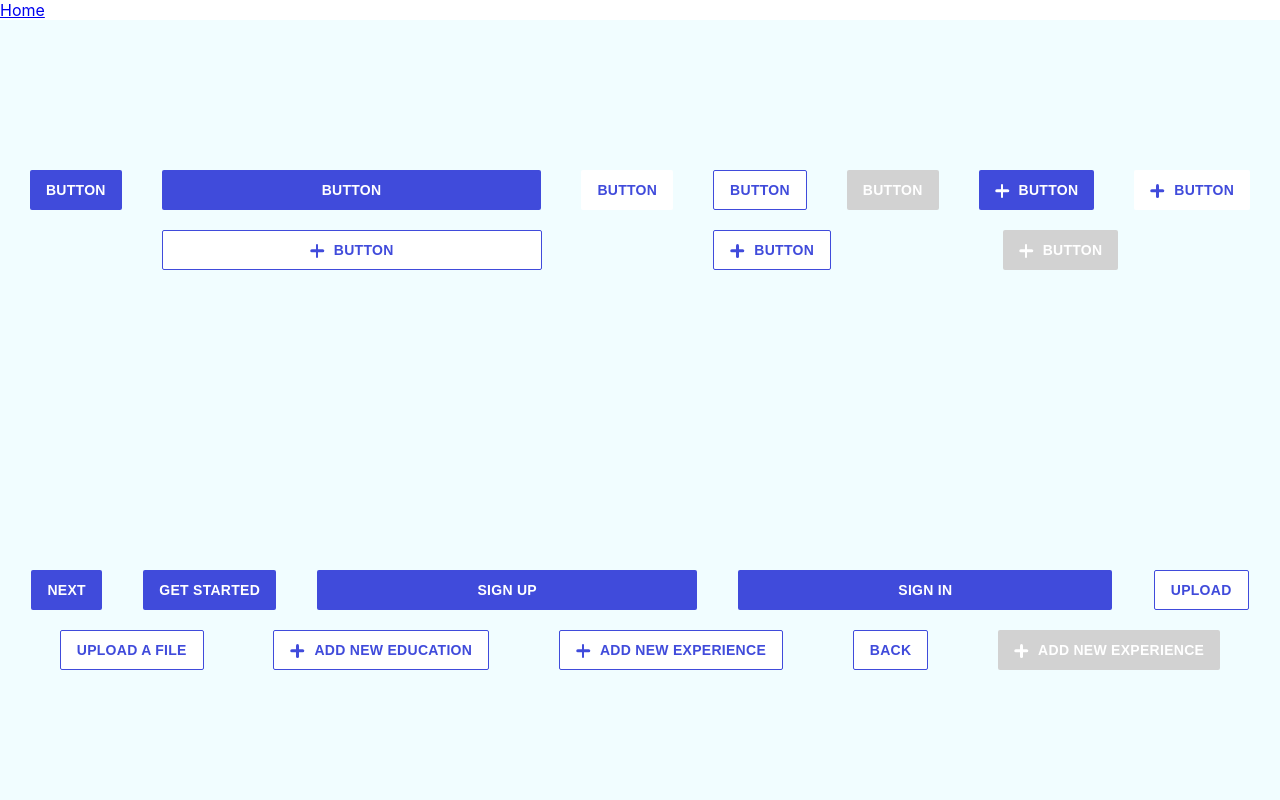
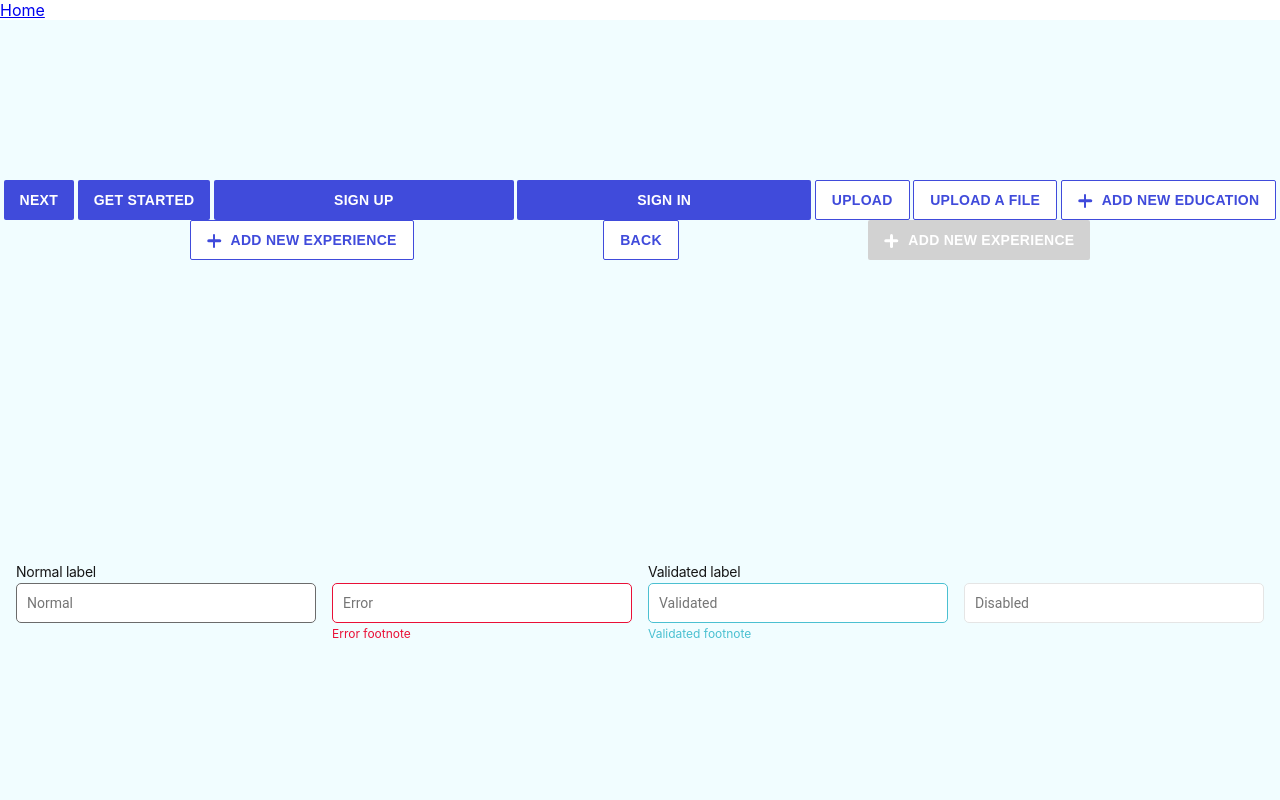
Before and after one commit to justinpchang/ant-client-temp, a React (Create React App) app: page /test in a window 1280 px wide. Shown: the top 800 px of the page. Built offline with nearby package versions, Linux system fonts and the light colour scheme.

Commit message:
fixed indentation, added usage notes

```diff
--- a/src/components/ComponentsLibrary/Buttons/BlueBtn.jsx
+++ b/src/components/ComponentsLibrary/Buttons/BlueBtn.jsx
@@ -5,13 +5,21 @@ import {
 	Icon
 } from './Button.styles';
 
-const BlueButton = ({ icon, inactive, size, children }) => {
-    const displayIcon = (!icon) ? '' : (
+/*
+  PROPS:
+  icon?: icon prop loads css dependin if the buttons needs a '+' icon
+  inactive?: inactive prop loads css depending if button needs to be inactive
+	width?: PADDING (left-right) int - specify width (defualt 16px)
+	children: text for button
+ */
+
+const BlueButton = (props) => {
+	const displayIcon = (!props.icon) ? '' : (
 		<Icon></Icon>
 	);
 
 	return (
-        <Button blue size={size} inactive={inactive}>{displayIcon}{children}</Button>
+		<Button blue width={props.width} inactive={props.inactive}>{displayIcon}{props.children}</Button>
 	);
 };
 
--- a/src/components/ComponentsLibrary/Buttons/Button.styles.jsx
+++ b/src/components/ComponentsLibrary/Buttons/Button.styles.jsx
@@ -2,17 +2,13 @@ import styled from 'styled-components';
 import { COLORS } from '../../../constants';
 
 export const Button = styled.button`
-    // THIS IS TEMP FOR DEVELOPMENT REMOVE FOR PRODUCTION //
-        margin: 10px;
-    // ******** //
-
 	display: flex;
 	flex-direction: row;
 	justify-content: center;
 	align-items: center;
 
 	height: 40px;
-    padding: 0 ${(props) => props.size ? props.size : '1'}rem;
+	padding: 0 ${(props) => props.width ? props.width : '16'}px;
 
 	box-sizing: border-box;
 	border-radius: 2px;
--- a/src/components/ComponentsLibrary/Buttons/SecondaryBtn.jsx
+++ b/src/components/ComponentsLibrary/Buttons/SecondaryBtn.jsx
@@ -5,13 +5,21 @@ import {
 	Icon
 } from './Button.styles';
 
-const SecondaryBtn = ({ icon, inactive, size, children }) => {
-    const displayIcon = (!icon) ? '' : (
+/*
+  PROPS:
+  icon?: icon prop loads css dependin if the buttons needs a '+' icon
+  inactive?: inactive prop loads css depending if button needs to be inactive
+	width?: PADDING (left-right) int - specify width (defualt 16px)
+	children: text for button
+ */
+
+const SecondaryBtn = (props) => {
+  const displayIcon = (!props.icon) ? '' : (
 		<Icon></Icon>
 	);
 
 	return (
-        <Button white stroke size={size} inactive={inactive}>{displayIcon}{children}</Button>
+		<Button white stroke width={props.width} inactive={props.inactive}>{displayIcon}{props.children}</Button>
 	);
 };
 
--- a/src/components/ComponentsLibrary/Buttons/WhiteBtn.jsx
+++ b/src/components/ComponentsLibrary/Buttons/WhiteBtn.jsx
@@ -5,13 +5,21 @@ import {
 	Icon
 } from './Button.styles';
 
-const WhiteBtn = ({ icon, inactive, size, children }) => {
-    const displayIcon = (!icon) ? '' : (
+/*
+  PROPS:
+  icon?: icon prop loads css dependin if the buttons needs a '+' icon
+  inactive?: inactive prop loads css depending if button needs to be inactive
+	width?: PADDING (left-right) int - specify width (defualt 16px)
+	children: text for button
+ */
+
+const WhiteBtn = (props) => {
+	const displayIcon = (!props.icon) ? '' : (
 		<Icon></Icon>
 	);
 
 	return (
-        <Button white size={size} inactive={inactive}>{displayIcon}{children}</Button>
+		<Button white width={props.width} inactive={props.inactive}>{displayIcon}{props.children}</Button>
 	);
 };
 
--- a/src/components/TestingCanvas/TestingCanvas.jsx
+++ b/src/components/TestingCanvas/TestingCanvas.jsx
@@ -10,30 +10,13 @@ const Test = () => {
   return (
     <>
       <Link to="/home">Home</Link>
-      <div className="testRow">
-        {/* defaults matching figma component library */}
-        <BlueBtn>Button</BlueBtn>
-        <BlueBtn size={10}>Button</BlueBtn>
-        <WhiteBtn>Button</WhiteBtn>
-        <SecondaryBtn>Button</SecondaryBtn>
-        <WhiteBtn inactive>Button</WhiteBtn>
-        <BlueBtn icon>Button</BlueBtn>
-        <WhiteBtn icon>Button</WhiteBtn>
-        <SecondaryBtn size={9.2} icon>
-          Button
-        </SecondaryBtn>
-        <SecondaryBtn icon>Button</SecondaryBtn>
-        <WhiteBtn icon inactive>
-          Button
-        </WhiteBtn>
-      </div>
 
       <div className="testRow">
         {/* implementing buttons to match figma designs */}
         <BlueBtn>Next</BlueBtn>
         <BlueBtn>Get started</BlueBtn>
-        <BlueBtn size={10}>Sign up</BlueBtn>
-        <BlueBtn size={10}>Sign in</BlueBtn>
+        <BlueBtn width={120}>Sign up</BlueBtn>
+        <BlueBtn width={120}>Sign in</BlueBtn>
         <SecondaryBtn>Upload</SecondaryBtn>
         <SecondaryBtn>Upload a file</SecondaryBtn>
         <SecondaryBtn icon>Add new education</SecondaryBtn>
```
Lines whose indentation alone changed are shown as unchanged.
